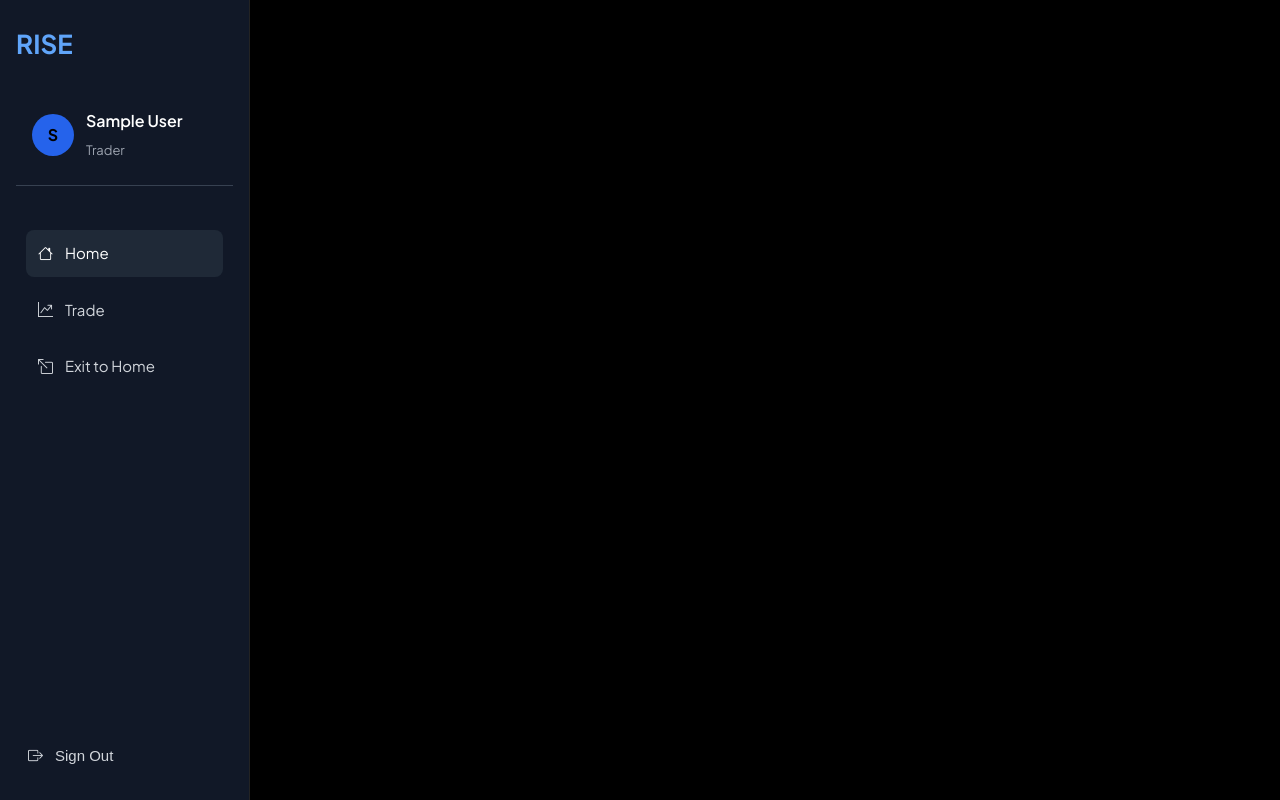
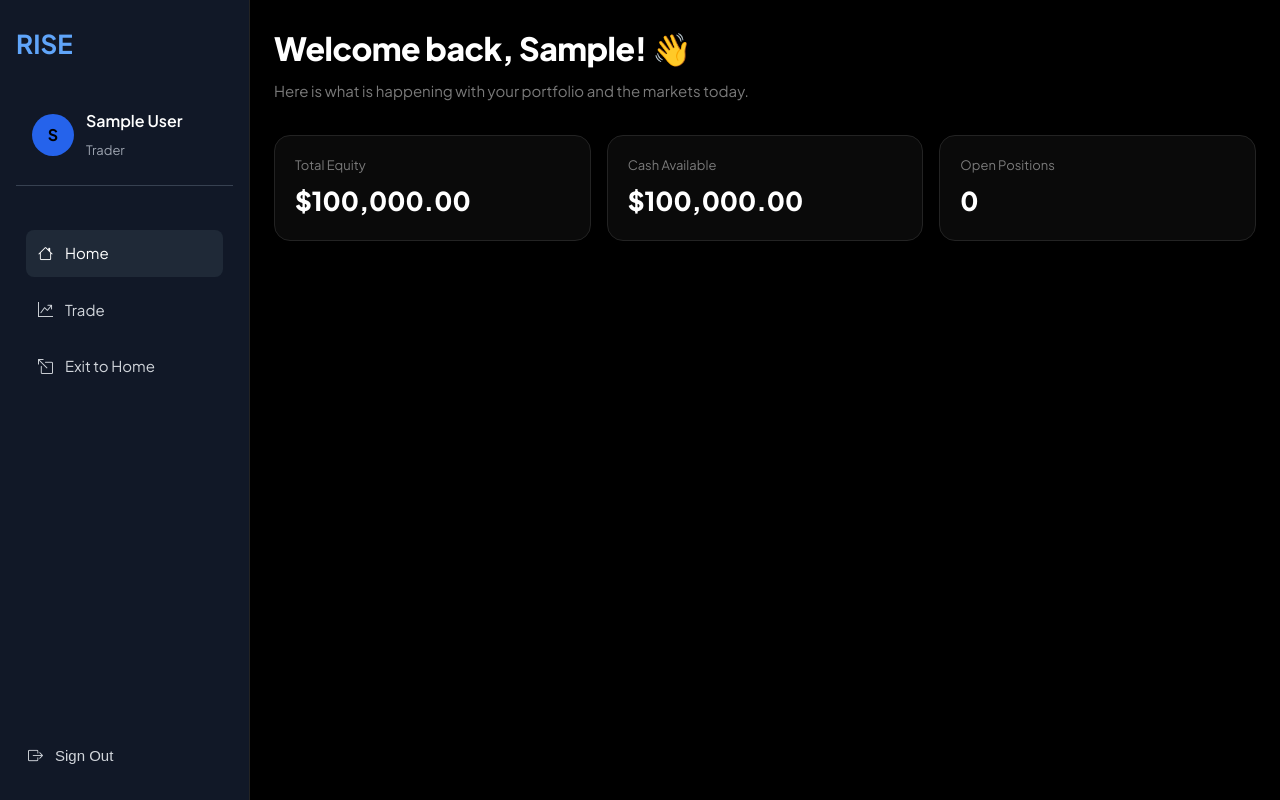
Before and after one commit to eshivansh/RISE, a React (Vite) app: page /welcome in a window 1280 px wide. Built offline with nearby package versions, Linux system fonts and the light colour scheme; sample sign-in values are in the browser's storage.

Commit message:
feat(welcome): add greeting and account stats
Stats come from the Redux store through usePortfolio.

```diff
--- /dev/null
+++ b/src/components/welcome/WelcomeHero.jsx
@@ -0,0 +1,18 @@
+import { useAuth } from "../../context/AuthContext.jsx";
+
+export default function WelcomeHero() {
+  const { user } = useAuth();
+  let firstName = "Trader";
+  if (user && user.name) {
+    firstName = user.name.split(" ")[0];
+  }
+
+  return (
+    <div className="welcome-hero">
+      <h1 className="welcome-title">Welcome back, {firstName}! 👋</h1>
+      <p className="welcome-subtitle">
+        Here is what is happening with your portfolio and the markets today.
+      </p>
+    </div>
+  );
+}
--- /dev/null
+++ b/src/components/welcome/WelcomeStats.jsx
@@ -0,0 +1,15 @@
+import usePortfolio from "../../hooks/usePortfolio.js";
+import StatCard from "../ui/StatCard.jsx";
+import { money } from "../../utils/format.js";
+
+export default function WelcomeStats() {
+  const { cash, equity, positions } = usePortfolio();
+
+  return (
+    <div className="welcome-stats">
+      <StatCard label="Total Equity" value={money(equity)} />
+      <StatCard label="Cash Available" value={money(cash)} />
+      <StatCard label="Open Positions" value={positions} />
+    </div>
+  );
+}
--- a/src/pages/Welcome.jsx
+++ b/src/pages/Welcome.jsx
@@ -1,8 +1,12 @@
 import "../styles/welcomepage.css";
+import WelcomeHero from "../components/welcome/WelcomeHero.jsx";
+import WelcomeStats from "../components/welcome/WelcomeStats.jsx";
 
 export default function Welcome() {
   return (
     <div className="welcome-page">
+      <WelcomeHero />
+      <WelcomeStats />
     </div>
   );
 }
--- a/src/styles/welcomepage.css
+++ b/src/styles/welcomepage.css
@@ -125,3 +125,33 @@
 /* ============================================
    Page content styles go below this line.
    ============================================ */
+
+.welcome-page {
+    display: flex;
+    flex-direction: column;
+    gap: 32px;
+}
+
+.welcome-hero {
+    display: flex;
+    flex-direction: column;
+    gap: 8px;
+}
+
+.welcome-title {
+    font-size: 32px;
+    font-weight: 800;
+    color: #fff;
+    letter-spacing: -0.5px;
+}
+
+.welcome-subtitle {
+    color: var(--muted);
+    font-size: 15px;
+}
+
+.welcome-stats {
+    display: grid;
+    grid-template-columns: repeat(auto-fit, minmax(220px, 1fr));
+    gap: 16px;
+}
```
